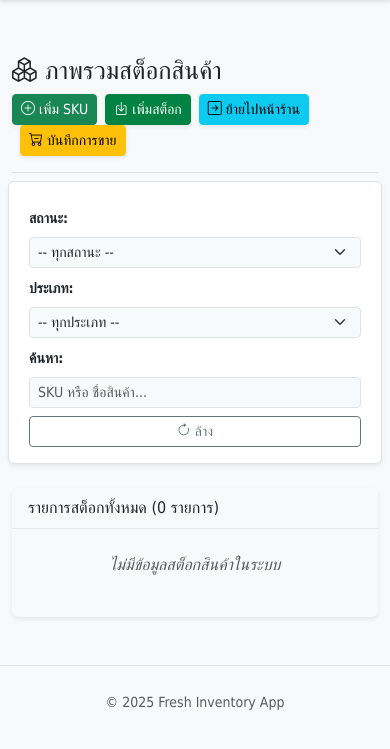
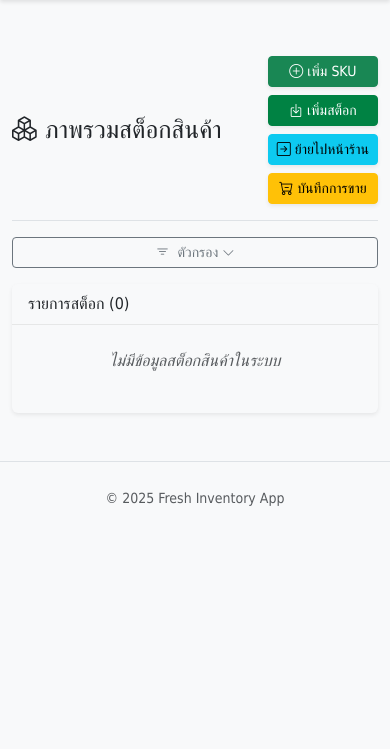
Before and after one commit to e4rthn/stock, a Flask app: page / in a window 390 px wide. Shown: the part 56-805 px from the top of the page. Run offline with Flask 3, Linux system fonts and the light colour scheme.

Commit message:
Fresh App Bothong 1.0 Mobile

```diff
--- a/templates/index.html
+++ b/templates/index.html
@@ -5,21 +5,27 @@
 {% block content %}
 <div class="d-flex justify-content-between flex-wrap flex-md-nowrap align-items-center pt-3 pb-2 mb-3 border-bottom">
     <h1 class="h2"><i class="bi bi-boxes me-2"></i>ภาพรวมสต็อกสินค้า</h1>
-    <div class="btn-toolbar mb-2 mb-md-0">
-        <a href="{{ url_for('add_sku') }}" class="btn btn-sm btn-success me-2 shadow-sm"><i class="bi bi-plus-circle me-1"></i>เพิ่ม SKU</a>
+    {# --- Toolbar Buttons: Use Flexbox for stacking --- #}
+    <div class="btn-toolbar mb-2 mb-md-0 d-flex flex-column flex-sm-row gap-2 align-items-stretch align-items-sm-center">
+        <a href="{{ url_for('add_sku') }}" class="btn btn-sm btn-success shadow-sm"><i class="bi bi-plus-circle me-1"></i>เพิ่ม SKU</a>
         <a href="{{ url_for('add_stock') }}" class="btn btn-sm btn-primary shadow-sm"><i class="bi bi-box-arrow-in-down me-1"></i>เพิ่มสต็อก</a>
-        <a href="{{ url_for('move_to_display') }}" class="btn btn-sm btn-info ms-2 shadow-sm"><i class="bi bi-arrow-right-square me-1"></i>ย้ายไปหน้าร้าน</a>
-        <a href="{{ url_for('record_sale') }}" class="btn btn-sm btn-warning ms-2 shadow-sm"><i class="bi bi-cart-dash me-1"></i>บันทึกการขาย</a>
+        <a href="{{ url_for('move_to_display') }}" class="btn btn-sm btn-info shadow-sm"><i class="bi bi-arrow-right-square me-1"></i>ย้ายไปหน้าร้าน</a>
+        <a href="{{ url_for('record_sale') }}" class="btn btn-sm btn-warning shadow-sm"><i class="bi bi-cart-dash me-1"></i>บันทึกการขาย</a>
     </div>
 </div>
 
-{# --- Filter Controls --- #}
-<div class="filter-controls row g-2 mb-3 align-items-end bg-white p-3 rounded border shadow-sm">
-    <div class="col-md-3">
+{# --- Filter Controls: Make collapsible --- #}
+<div class="mb-3">
+    <button class="btn btn-sm btn-outline-secondary w-100" type="button" data-bs-toggle="collapse" data-bs-target="#filterCollapse" aria-expanded="false" aria-controls="filterCollapse">
+        <i class="bi bi-filter me-1"></i> ตัวกรอง <i class="bi bi-chevron-down small"></i>
+    </button>
+     <div class="collapse" id="filterCollapse">
+        <div class="filter-controls row g-2 mt-2 align-items-end bg-white p-3 rounded border shadow-sm">
+            <div class="col-md-3 col-sm-6">
                 <label for="filter-location" class="form-label small fw-bold">สถานะ:</label>
                 <select class="form-select form-select-sm" id="filter-location">
                     <option value="">-- ทุกสถานะ --</option>
-            {% for key in location_configs.keys() | sort %} {# Sort keys for consistent order #}
+                    {% for key in location_configs.keys() | sort %}
                         {% set config = location_configs.get(key) %}
                         {% if config %}
                             <option value="{{ key }}">{{ config.title }}</option>
@@ -27,22 +33,24 @@
                     {% endfor %}
                 </select>
             </div>
-    <div class="col-md-3">
+            <div class="col-md-3 col-sm-6">
                 <label for="filter-category" class="form-label small fw-bold">ประเภท:</label>
                 <select class="form-select form-select-sm" id="filter-category">
                     <option value="">-- ทุกประเภท --</option>
                     {% for category_name in allowed_categories %}
                         <option value="{{ category_name }}">{{ category_name }}</option>
                     {% endfor %}
-             <option value="อื่นๆ">อื่นๆ</option> {# Add Others option #}
+                     <option value="อื่นๆ">อื่นๆ</option>
                 </select>
             </div>
-    <div class="col-md-4">
+            <div class="col-md-4 col-sm-12"> {# Search takes full width on small screens below md #}
                 <label for="filter-search" class="form-label small fw-bold">ค้นหา:</label>
                 <input type="text" class="form-control form-control-sm" id="filter-search" placeholder="SKU หรือ ชื่อสินค้า...">
             </div>
-    <div class="col-md-2 d-grid">
-        <button class="btn btn-sm btn-outline-secondary" type="button" id="reset-filters"><i class="bi bi-arrow-clockwise"></i> ล้าง</button>
+            <div class="col-md-2 col-sm-12 d-grid"> {# Reset button full width below md #}
+                <button class="btn btn-sm btn-outline-secondary mt-2 mt-md-0" type="button" id="reset-filters"><i class="bi bi-arrow-clockwise"></i> ล้าง</button>
+            </div>
+        </div>
     </div>
 </div>
 {# --- End Filter Controls --- #}
@@ -51,7 +59,7 @@
 {# --- Inventory Table --- #}
 <div class="card shadow-sm">
     <div class="card-header bg-light d-flex justify-content-between align-items-center">
-        <span>รายการสต็อกทั้งหมด (<span id="visible-rows-count">{{ inventory_batches | length }}</span> รายการ)</span>
+        <span>รายการสต็อก (<span id="visible-rows-count">{{ inventory_batches | length }}</span>)</span>
         <span id="filter-indicator" class="text-muted small ms-2" style="display: none;">(กำลังกรอง)</span>
     </div>
     <div class="card-body p-0">
@@ -63,11 +71,13 @@
                             <th style="width: 12%;">สถานะ</th>
                             <th style="width: 15%;">SKU</th>
                             <th>ชื่อสินค้า</th>
-                            <th>ประเภท</th>
+                            {# --- Hide on smaller screens --- #}
+                            <th class="d-none d-lg-table-cell">ประเภท</th>
                             <th class="text-center" style="width: 8%;">จำนวน</th>
                             <th class="text-center" style="width: 12%;">วันหมดอายุ</th>
                             <th class="text-center" style="width: 15%;">เวลาคงเหลือ</th>
-                            <th class="text-center" style="width: 10%;">วันที่รับเข้า</th>
+                             {# --- Hide on smaller screens --- #}
+                            <th class="text-center d-none d-lg-table-cell" style="width: 10%;">วันที่รับเข้า</th>
                         </tr>
                     </thead>
                     <tbody>
@@ -76,32 +86,35 @@
                             {% set sku_info = skus_data.get(sku_code) %}
                             {% set location_key = batch.location %}
                             {% set config = location_configs.get(location_key, {'title': location_key, 'border_status_class': '', 'badge_class': 'text-bg-light', 'icon': 'bi-question-circle'}) %}
-                            {% set category_name = sku_info.category if sku_info else 'N/A' %} {# Handle missing category #}
+                            {% set category_name = sku_info.category if sku_info else 'N/A' %}
                             {% set search_text = (sku_code + ' ' + (sku_info.name if sku_info else '')).lower() %}
 
                             <tr class="{{ config.border_status_class }}"
                                 data-location="{{ location_key }}"
-                                data-category="{{ category_name if category_name != 'N/A' else '' }}" {# Use empty string for N/A category in filter data #}
+                                data-category="{{ category_name if category_name != 'N/A' else '' }}"
                                 data-search="{{ search_text }}">
-                                <td class="status-badge-cell text-center"> {# Cell for status badge #}
+                                <td class="status-badge-cell text-center">
                                     <span class="badge {{ config.badge_class }} shadow-sm" title="{{ config.title }}">
                                        <i class="bi {{ config.icon }} me-1"></i> <span class="d-none d-lg-inline">{{ config.title }}</span>
                                     </span>
                                 </td>
                                 <td class="font-monospace">{{ sku_code }}</td>
                                 <td>{{ sku_info.name if sku_info else '???' }}</td>
-                                <td><small class="text-body-secondary">{{ category_name if category_name != 'N/A' else '-' }}</small></td>
+                                 {# --- Hide on smaller screens --- #}
+                                <td class="d-none d-lg-table-cell"><small class="text-body-secondary">{{ category_name if category_name != 'N/A' else '-' }}</small></td>
                                 <td class="text-center fw-bold">{{ batch.quantity }}</td>
                                 <td class="text-center">
                                     <span title="เวลาหมดอายุเต็ม: {{ format_iso_date(batch.expiry_date) }}">
-                                        {{ format_iso_date(batch.expiry_date, '%d/%m/%y') }} {# Show only date #}
+                                        {{ format_iso_date(batch.expiry_date, '%d/%m/%y') }}
                                     </span>
                                 </td>
                                 <td class="text-nowrap text-center">{{ format_time_remaining(batch.expiry_date) | safe }}</td>
-                                <td class="text-center"><small class="text-body-secondary" title="เวลารับเข้าเต็ม: {{ format_iso_date(batch.arrival_date) }}">{{ format_iso_date(batch.arrival_date, '%d/%m/%y') }}</small></td>
+                                {# --- Hide on smaller screens --- #}
+                                <td class="text-center d-none d-lg-table-cell"><small class="text-body-secondary" title="เวลารับเข้าเต็ม: {{ format_iso_date(batch.arrival_date) }}">{{ format_iso_date(batch.arrival_date, '%d/%m/%y') }}</small></td>
                             </tr>
                         {% endfor %} {# end batch loop #}
                          <tr id="no-results-row" style="display: none;">
+                             {# Adjust colspan based on visible columns. Use 8 for lg+, 6 for smaller screens? Simpler to keep 8 #}
                             <td colspan="8" class="text-center text-muted fst-italic p-4">ไม่พบรายการที่ตรงกับตัวกรอง</td>
                         </tr>
                     </tbody>
@@ -117,9 +130,9 @@
 {% endblock %}
 
 {% block scripts %}
-{{ super() }} {# Includes delete confirmation and tooltips from base.html #}
+{{ super() }} {# Includes base scripts #}
 
-{# --- JavaScript for Filtering --- #}
+{# --- JavaScript for Filtering (no changes needed) --- #}
 <script>
 document.addEventListener('DOMContentLoaded', function () {
     const locationFilter = document.getElementById('filter-location');
@@ -149,7 +162,7 @@ document.addEventListener('DOMContentLoaded', function () {
             const searchMatch = !searchValue || (rowSearchData && rowSearchData.includes(searchValue));
 
             if (locationMatch && categoryMatch && searchMatch) {
-                row.style.display = '';
+                row.style.display = ''; // Use default display (table-row)
                 visibleRows++;
             } else {
                 row.style.display = 'none';
@@ -163,13 +176,19 @@ document.addEventListener('DOMContentLoaded', function () {
 
     if(locationFilter) locationFilter.addEventListener('change', filterTable);
     if(categoryFilter) categoryFilter.addEventListener('change', filterTable);
-    if(searchFilter) searchFilter.addEventListener('input', filterTable);
+    if(searchFilter) searchFilter.addEventListener('input', filterTable); // 'input' for faster reaction
     if(resetButton) {
         resetButton.addEventListener('click', function() {
             if(locationFilter) locationFilter.value = '';
             if(categoryFilter) categoryFilter.value = '';
             if(searchFilter) searchFilter.value = '';
-            filterTable();
+            // Close collapse if open after resetting
+            var filterCollapseElement = document.getElementById('filterCollapse');
+            if (filterCollapseElement && filterCollapseElement.classList.contains('show')) {
+                 var bsCollapse = bootstrap.Collapse.getInstance(filterCollapseElement) || new bootstrap.Collapse(filterCollapseElement, {toggle: false});
+                 bsCollapse.hide();
+            }
+            filterTable(); // Re-apply filters
         });
     }
     if (visibleRowCountSpan) { visibleRowCountSpan.textContent = totalRows; } // Initial count
```
Also changed, not shown: price_history.json (+12 -0 lines), templates/pricing.html (+61 -18 lines). Lines whose indentation alone changed are shown as unchanged.
